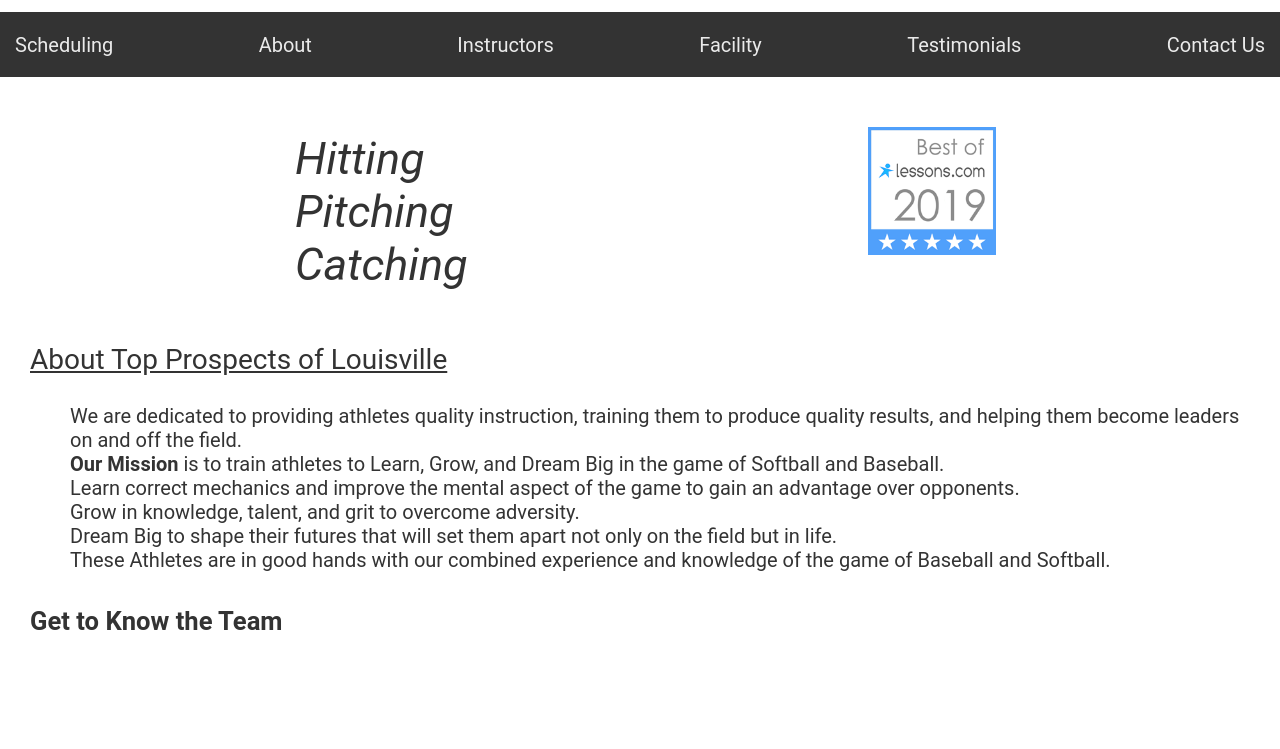
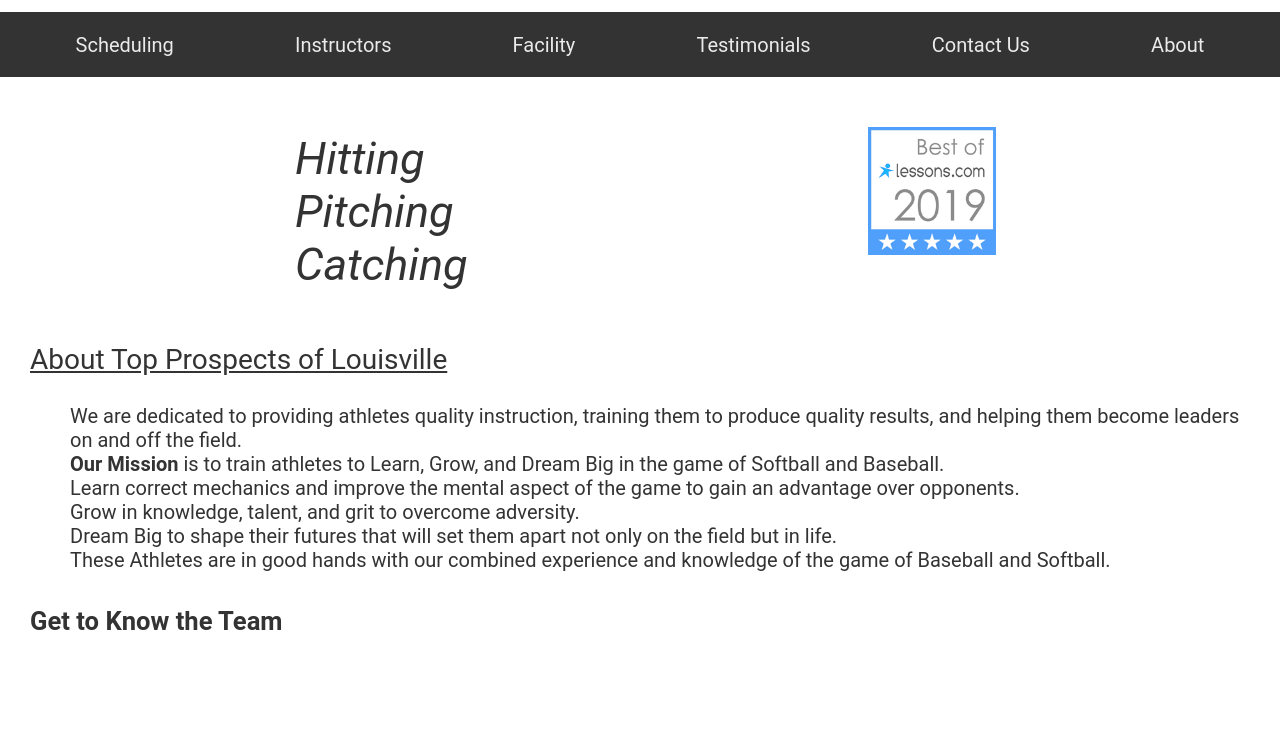
Before and after one commit to jason-cobb/top-prospects-baseball-softball-school, a plain HTML site: page index.html in a window 1280 px wide. Shown: the part 159-908 px from the top of the page. Drawn offline with Linux system fonts and the light colour scheme.

Commit message:
navbar adjust spacing small

```diff
--- a/index.html
+++ b/index.html
@@ -22,12 +22,13 @@
     <nav class="nav">
     <ul class="top">
 
-        <li><a href="#about">About</a></li>
+
         <li><a href="#instuct">Instructors</a></li>
         <li class="order"><a href="#sched">Scheduling</a></li>
         <li><a href="#facility">Facility</a></li>
         <li ><a href="#test">Testimonials</a></li>
         <li><a href="#contact">Contact Us</a></li>
+        <li><a href="#about">About</a></li>
 
     </ul>
     </nav>
--- a/style.css
+++ b/style.css
@@ -29,13 +29,14 @@ header img{
 .top{
     display: flex;
     flex-wrap: wrap;
-    justify-content: space-between;
+    justify-content: space-around;
     height: 85px;
     width: 100%;
     background-color:#1d1d1d;/*#50A0FB;/*#a8a3a3;*/
     color:white;
     padding:3px 15px;
     align-content: center;
+
 }
 .order{
     order:0;
@@ -302,7 +303,7 @@ form {
             "test";
     }
 
-
+ /*may need to include contact us inside wrapper to eliminate spacing issue on small screen*/
 /*tablet screen*/
 
 @media screen and (min-width: 501px){
```
